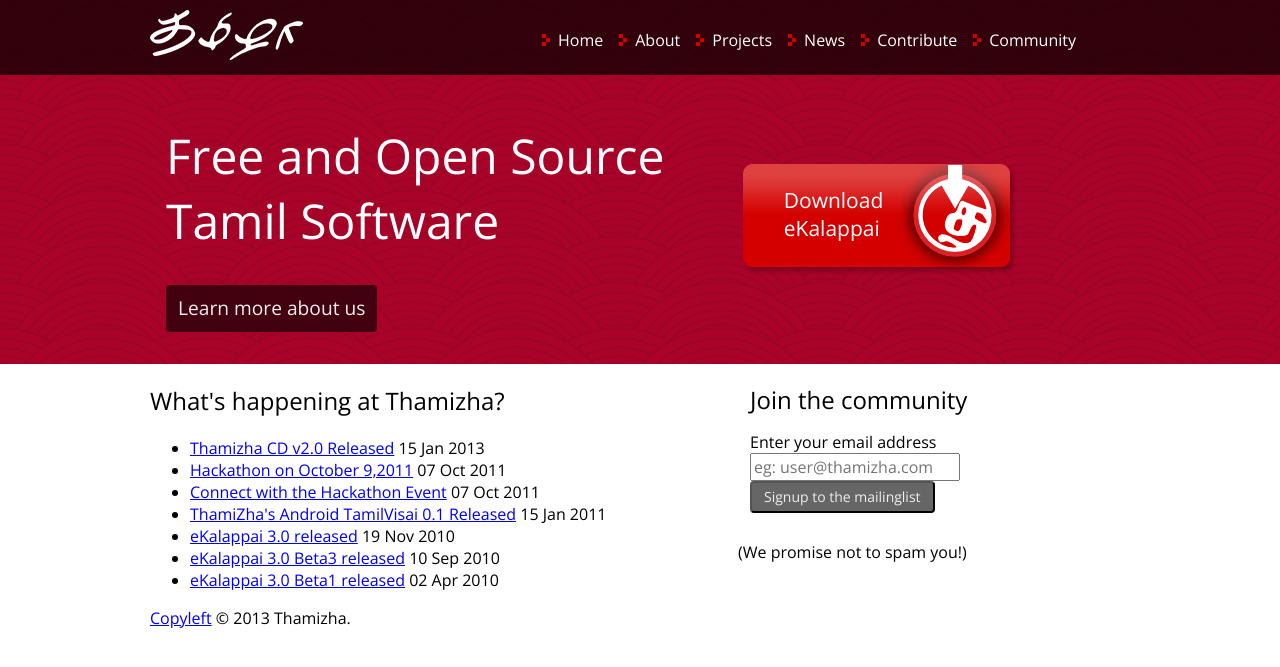
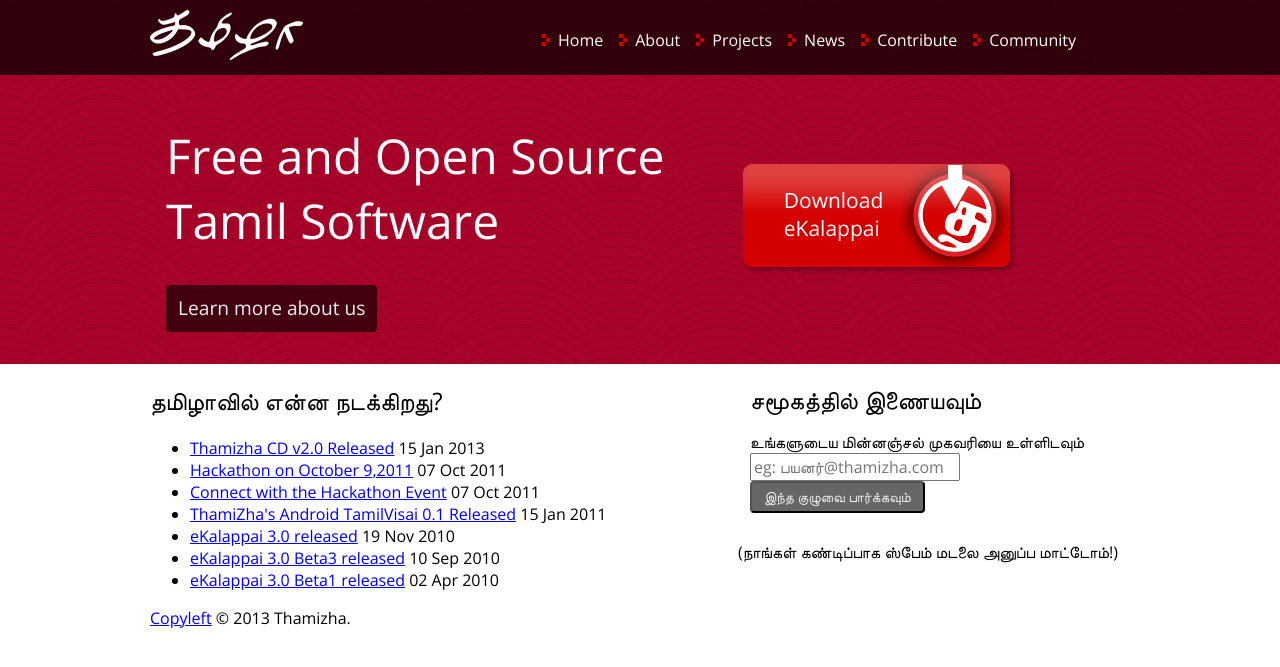
Before and after one commit to thamizha/thamizha.github.io, a Jekyll site: the page built from index.html, in a window 1280 px wide. Shown: the top 667 px of the page. Built offline with Jekyll 4.4.1, drawn with Linux system fonts in a browser that asks for light colours.

Commit message:
index.html - தமிழில் - அருண் குமார்
index.html - தமிழில் - அருண் குமார்

```diff
--- a/index.html
+++ b/index.html
@@ -3,7 +3,7 @@
 ---
 
 <div class="news">
-  <h2>What's happening at Thamizha?</h2>
+  <h2>தமிழாவில் என்ன நடக்கிறது?</h2>
   <ul class="posts">
     {% for post in site.posts limit:10 %}
     <li><a href="{{ post.url }}">{{ post.title }}</a> <span class="post-date">{{ post.date | date_to_string }}</span></li>
@@ -14,12 +14,12 @@
 <div class="subscription">
   <form action="http://groups.google.com/group/freetamilcomputing/boxsubscribe">
     <fieldset>
-      <legend>Join the community</legend>
+      <legend>சமூகத்தில் இணையவும்</legend>
 
-      <label for="emailTxt">Enter your email address</label>
-      <input type="text" class="input" placeholder="eg: user@thamizha.com" name="email" id="emailTxt">
-      <input type="submit" name="sub" value="Signup to the mailinglist" class="btn">
+      <label for="emailTxt">உங்களுடைய மின்னஞ்சல் முகவரியை உள்ளிடவும்</label>
+      <input type="text" class="input" placeholder="eg: பயனர்@thamizha.com" name="email" id="emailTxt">
+      <input type="submit" name="sub" value="இந்த குழுவை பார்க்கவும்" class="btn">
     </fieldset>
   </form>
-  <p class="note">(We promise not to spam you!)</p>
+  <p class="note">(நாங்கள் கண்டிப்பாக ஸ்பேம் மடலை அனுப்ப மாட்டோம்!)</p>
 </div><!-- .news -->
```
